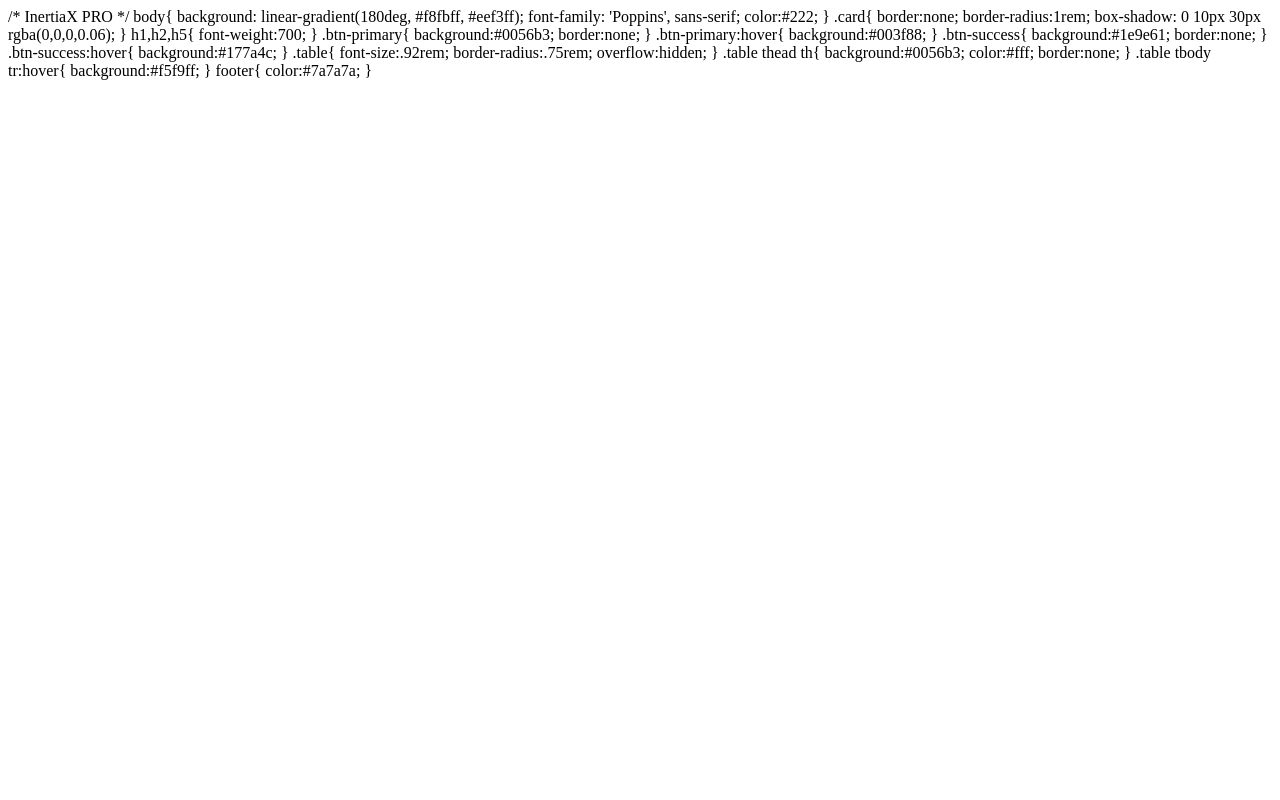
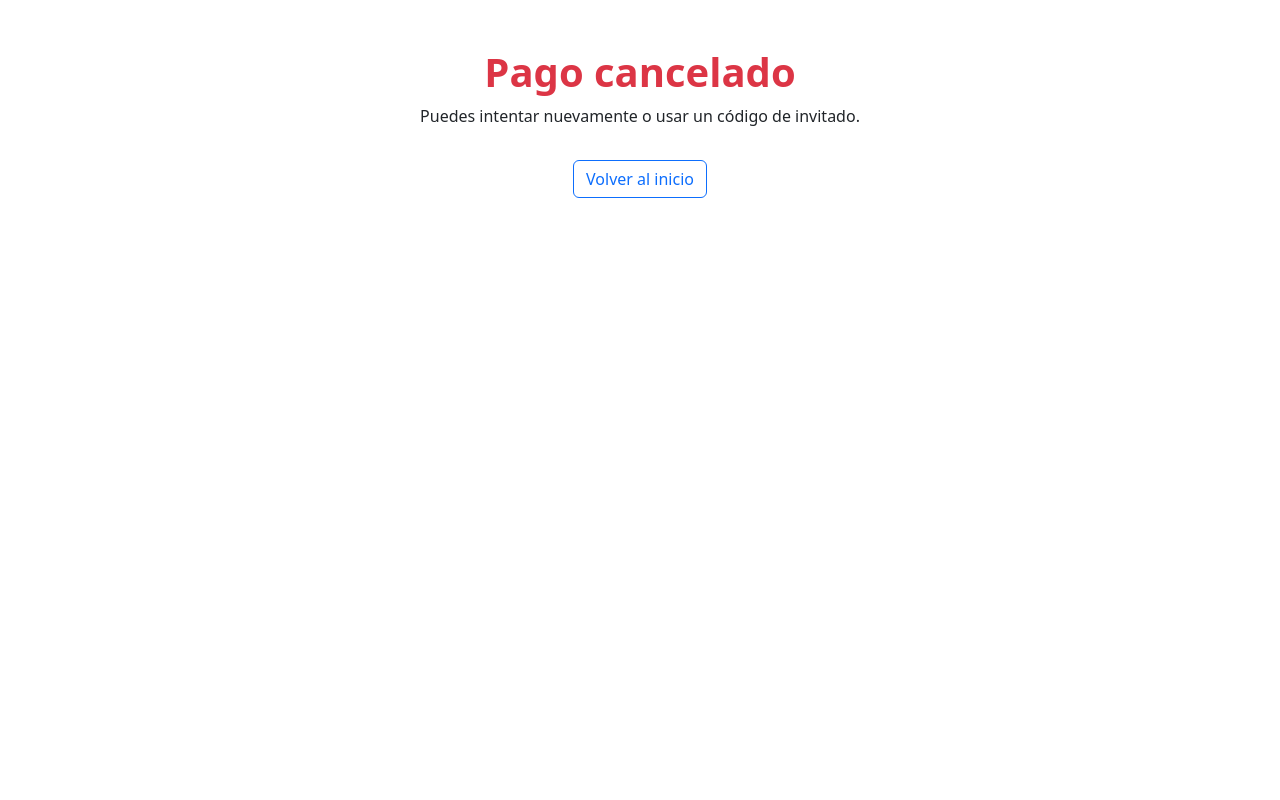
Before and after one commit to tomasitouch/inertiax-calculadora, a Flask app: page /cancel in a window 1280 px wide. Run offline with Flask 3, Linux system fonts and the light colour scheme.

Commit message:
Update cancel.html

```diff
--- a/templates/cancel.html
+++ b/templates/cancel.html
@@ -1,28 +1,13 @@
-/* InertiaX PRO */
-body{
-  background: linear-gradient(180deg, #f8fbff, #eef3ff);
-  font-family: 'Poppins', sans-serif;
-  color:#222;
-}
-.card{
-  border:none;
-  border-radius:1rem;
-  box-shadow: 0 10px 30px rgba(0,0,0,0.06);
-}
-h1,h2,h5{ font-weight:700; }
-.btn-primary{ background:#0056b3; border:none; }
-.btn-primary:hover{ background:#003f88; }
-.btn-success{ background:#1e9e61; border:none; }
-.btn-success:hover{ background:#177a4c; }
-
-.table{
-  font-size:.92rem;
-  border-radius:.75rem;
-  overflow:hidden;
-}
-.table thead th{
-  background:#0056b3; color:#fff; border:none;
-}
-.table tbody tr:hover{ background:#f5f9ff; }
-
-footer{ color:#7a7a7a; }
+<!DOCTYPE html>
+<html lang="es">
+<head>
+    <meta charset="UTF-8">
+    <title>Pago Cancelado | InertiaX</title>
+    <link href="https://cdn.jsdelivr.net/npm/bootstrap@5.3.3/dist/css/bootstrap.min.css" rel="stylesheet">
+</head>
+<body class="text-center py-5">
+    <h1 class="text-danger fw-bold">Pago cancelado</h1>
+    <p>Puedes intentar nuevamente o usar un código de invitado.</p>
+    <a href="/" class="btn btn-outline-primary mt-3">Volver al inicio</a>
+</body>
+</html>
```
